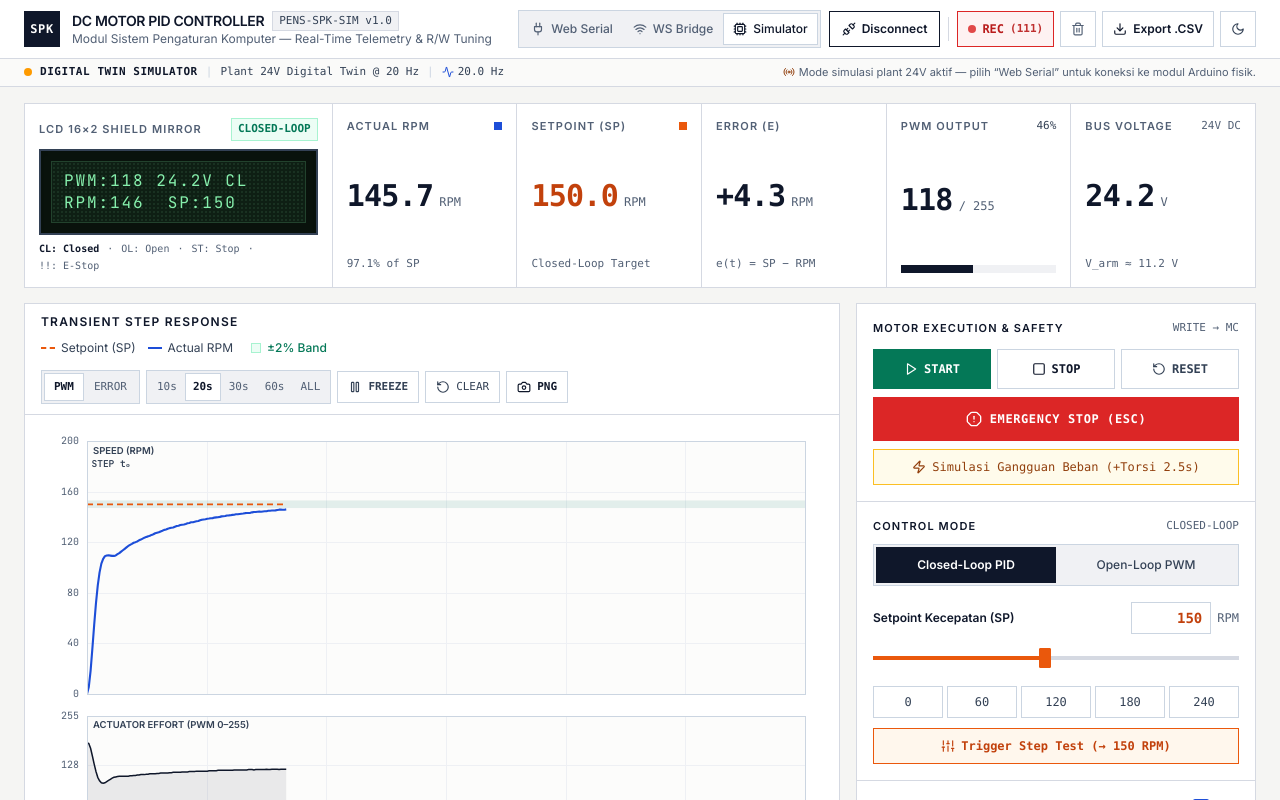
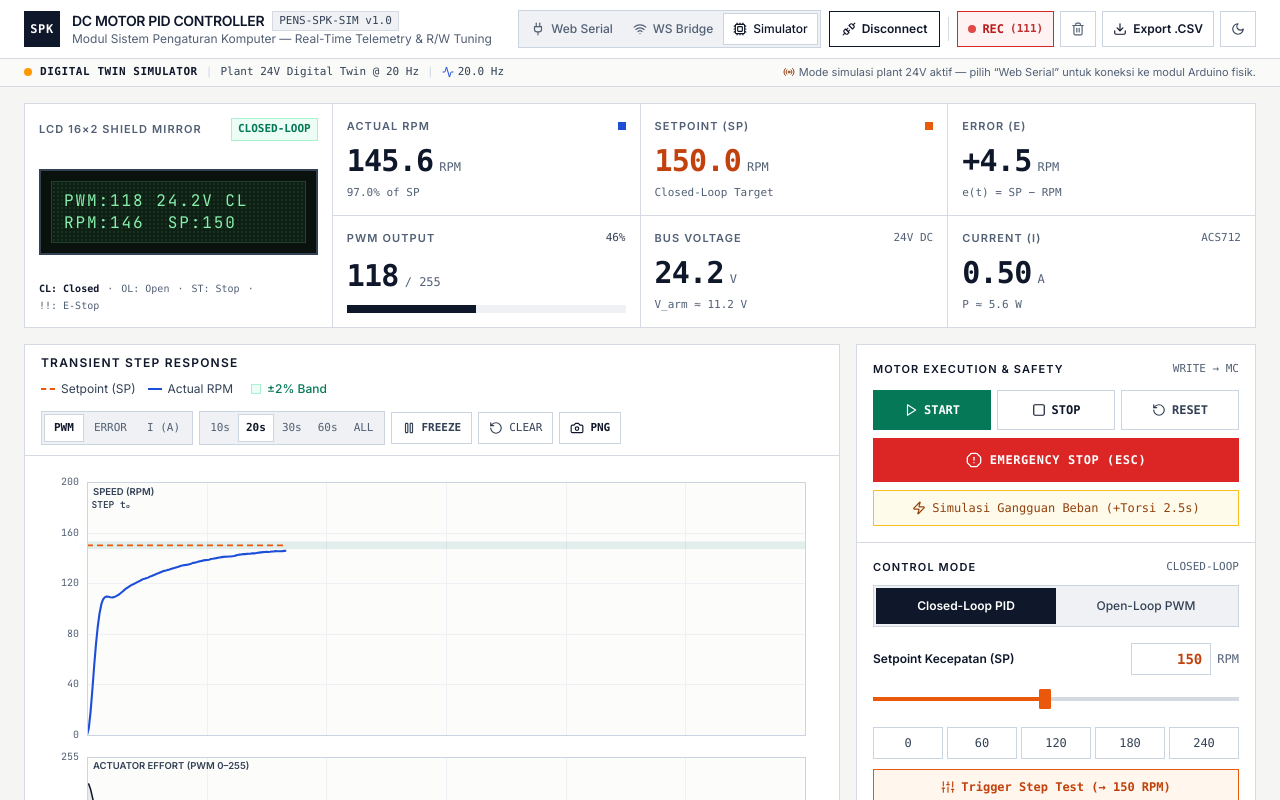
Before and after one commit to Yapidev/pens-spk-pid-motor, a Next.js app in the folder dashboard/: page / in a window 1280 px wide. Shown: the top 800 px of the page. Built offline with nearby package versions, Linux system fonts and the light colour scheme.

Commit message:
feat(dashboard): add ACS712 motor current KPI, oscilloscope trace, and CSV export

```diff
--- a/dashboard/src/components/LcdMirror.tsx
+++ b/dashboard/src/components/LcdMirror.tsx
@@ -16,6 +16,7 @@ export const LcdMirror = React.memo(function LcdMirror({
 }: LcdMirrorProps) {
   const pwm = latest?.pwm ?? 0;
   const voltage = latest?.voltage ?? 24.4;
+  const currentAmp = latest?.currentAmp ?? 0;
   const rpm = latest?.rpm ?? 0;
   const sp = latest?.setpoint ?? 0;
   const err = latest?.error ?? 0;
@@ -36,6 +37,8 @@ export const LcdMirror = React.memo(function LcdMirror({
 
   const dutyPct = (pwm / 255) * 100;
   const vEff = (voltage * pwm) / 255;
+  const powerWatt = vEff * currentAmp;
+  const isOverCurrent = currentAmp >= 4.5;
   const isSaturated = pwm >= 250;
   const withinTol =
     mode === 1 && runState === 1 && Math.abs(err) <= Math.max(sp * 0.02, 1.5);
@@ -104,8 +107,8 @@ export const LcdMirror = React.memo(function LcdMirror({
         </div>
       </div>
 
-      {/* 5 Precision Telemetry KPI Cells */}
-      <div className="grid grid-cols-2 gap-px bg-[var(--border-hairline)] sm:grid-cols-5 lg:col-span-8 xl:col-span-9">
+      {/* 6 Precision Telemetry KPI Cells */}
+      <div className="grid grid-cols-2 gap-px bg-[var(--border-hairline)] sm:grid-cols-3 2xl:grid-cols-6 lg:col-span-8 xl:col-span-9">
         {/* 1. Actual RPM */}
         <div className="flex flex-col justify-between bg-[var(--bg-surface)] p-3.5">
           <div className="flex items-center justify-between gap-1">
@@ -224,7 +227,7 @@ export const LcdMirror = React.memo(function LcdMirror({
         </div>
 
         {/* 5. Supply Voltage */}
-        <div className="col-span-2 flex flex-col justify-between bg-[var(--bg-surface)] p-3.5 sm:col-span-1">
+        <div className="flex flex-col justify-between bg-[var(--bg-surface)] p-3.5">
           <div className="flex items-center justify-between gap-1">
             <span className="text-[0.6875rem] font-semibold uppercase tracking-[0.1em] text-[var(--ink-muted)]">
               BUS VOLTAGE
@@ -241,6 +244,39 @@ export const LcdMirror = React.memo(function LcdMirror({
             V_arm ≈ {vEff.toFixed(1)} V
           </div>
         </div>
+
+        {/* 6. Motor Current (ACS712 5A) */}
+        <div className="flex flex-col justify-between bg-[var(--bg-surface)] p-3.5">
+          <div className="flex items-center justify-between gap-1">
+            <span className="text-[0.6875rem] font-semibold uppercase tracking-[0.1em] text-[var(--ink-muted)]">
+              CURRENT (I)
+            </span>
+            <span
+              className={`font-mono text-[0.6875rem] ${
+                isOverCurrent
+                  ? "font-semibold text-[var(--accent-danger-ink)]"
+                  : "text-[var(--ink-muted)]"
+              }`}
+            >
+              {isOverCurrent ? "OVER" : "ACS712"}
+            </span>
+          </div>
+          <div className="mt-2 flex items-baseline gap-1.5">
+            <span
+              className={`font-mono text-2xl font-semibold tracking-tight tabular-nums xl:text-3xl ${
+                isOverCurrent
+                  ? "text-[var(--accent-danger-ink)]"
+                  : "text-[var(--ink-primary)]"
+              }`}
+            >
+              {currentAmp.toFixed(2)}
+            </span>
+            <span className="font-mono text-xs text-[var(--ink-muted)]">A</span>
+          </div>
+          <div className="mt-1.5 font-mono text-[0.6875rem] tabular-nums text-[var(--ink-muted)]">
+            P ≈ {powerWatt.toFixed(1)} W
+          </div>
+        </div>
       </div>
     </section>
   );
--- a/dashboard/src/components/StepResponseChart.tsx
+++ b/dashboard/src/components/StepResponseChart.tsx
@@ -18,7 +18,7 @@ interface StepResponseChartProps {
 }
 
 type TimeWindow = 10 | 20 | 30 | 60 | 0; // 0 = ALL
-type SubTraceMode = "pwm" | "error";
+type SubTraceMode = "pwm" | "error" | "current";
 
 interface ChartLayout {
   padLeft: number;
@@ -351,6 +351,8 @@ export const StepResponseChart = React.memo(function StepResponseChart({
       mainTop + mainH - (Math.max(0, Math.min(yMaxRpm, rpm)) / yMaxRpm) * mainH;
     const yPwmOf = (pwm: number) =>
       subTop + subH - (Math.max(0, Math.min(255, pwm)) / 255) * subH;
+    const yCurOf = (amp: number) =>
+      subTop + subH - (Math.max(0, Math.min(5, amp)) / 5) * subH;
     const yErrOf = (err: number) =>
       subTop +
       subH / 2 -
@@ -432,6 +434,17 @@ export const StepResponseChart = React.memo(function StepResponseChart({
         ctx.fillStyle = pal.inkMuted;
         ctx.fillText(String(v), padLeft - 8, y);
       }
+    } else if (st === "current") {
+      for (const v of [0, 2.5, 5]) {
+        const y = Math.round(yCurOf(v)) + 0.5;
+        ctx.strokeStyle = v === 0 ? pal.axis : pal.grid;
+        ctx.beginPath();
+        ctx.moveTo(padLeft, y);
+        ctx.lineTo(padLeft + plotW, y);
+        ctx.stroke();
+        ctx.fillStyle = pal.inkMuted;
+        ctx.fillText(`${v}A`, padLeft - 8, y);
+      }
     } else {
       for (const v of [-errAbsMax, 0, errAbsMax]) {
         const y = Math.round(yErrOf(v)) + 0.5;
@@ -451,7 +464,11 @@ export const StepResponseChart = React.memo(function StepResponseChart({
     ctx.textAlign = "left";
     ctx.textBaseline = "top";
     ctx.fillText(
-      st === "pwm" ? "ACTUATOR EFFORT (PWM 0–255)" : "TRACKING ERROR (SP − RPM)",
+      st === "pwm"
+        ? "ACTUATOR EFFORT (PWM 0–255)"
+        : st === "current"
+          ? "MOTOR CURRENT (ACS712 0–5A)"
+          : "TRACKING ERROR (SP − RPM)",
       padLeft + 6,
       subTop + 4
     );
@@ -553,6 +570,34 @@ export const StepResponseChart = React.memo(function StepResponseChart({
         }
         ctx.strokeStyle = pal.pwmStroke;
         ctx.lineWidth = 1.5;
+        ctx.stroke();
+      } else if (st === "current") {
+        ctx.beginPath();
+        for (let i = startIdx; i < endIdx; i++) {
+          const s = source[i];
+          const x = xOf(s.elapsedSec);
+          const y = yCurOf(s.currentAmp);
+          if (i === startIdx) ctx.moveTo(x, y);
+          else ctx.lineTo(x, y);
+        }
+        const lastX = xOf(source[endIdx - 1].elapsedSec);
+        const firstX = xOf(source[startIdx].elapsedSec);
+        ctx.lineTo(lastX, subTop + subH);
+        ctx.lineTo(firstX, subTop + subH);
+        ctx.closePath();
+        ctx.fillStyle = pal.bandFill;
+        ctx.fill();
+
+        ctx.beginPath();
+        for (let i = startIdx; i < endIdx; i++) {
+          const s = source[i];
+          const x = xOf(s.elapsedSec);
+          const y = yCurOf(s.currentAmp);
+          if (i === startIdx) ctx.moveTo(x, y);
+          else ctx.lineTo(x, y);
+        }
+        ctx.strokeStyle = pal.ok;
+        ctx.lineWidth = 1.6;
         ctx.stroke();
       } else {
         ctx.beginPath();
@@ -890,6 +935,18 @@ export const StepResponseChart = React.memo(function StepResponseChart({
             >
               ERROR
             </button>
+            <button
+              type="button"
+              aria-pressed={subTrace === "current"}
+              onClick={() => setSubTrace("current")}
+              className={`min-h-7 px-2.5 py-1 transition-colors ${
+                subTrace === "current"
+                  ? "bg-[var(--bg-surface)] font-semibold text-[var(--ink-primary)] shadow-[inset_0_0_0_1px_var(--border-control)]"
+                  : "text-[var(--ink-muted)] hover:text-[var(--ink-primary)]"
+              }`}
+            >
+              I (A)
+            </button>
           </div>
 
           {/* Time Window */}
@@ -982,7 +1039,9 @@ export const StepResponseChart = React.memo(function StepResponseChart({
             <div className="pointer-events-none absolute right-3 top-2 border border-[var(--border-strong)] bg-[var(--bg-surface)]/95 px-2.5 py-1.5 font-mono text-xs tabular-nums shadow-sm">
               <div className="mb-0.5 flex items-center justify-between gap-4 border-b border-[var(--border-hairline)] pb-0.5 text-[0.6875rem] text-[var(--ink-muted)]">
                 <span>t = {hoveredSample.elapsedSec.toFixed(2)} s</span>
-                <span>{hoveredSample.voltage.toFixed(1)} V</span>
+                <span>
+                  {hoveredSample.voltage.toFixed(1)} V · {hoveredSample.currentAmp.toFixed(2)} A
+                </span>
               </div>
               <div className="grid grid-cols-2 gap-x-4 gap-y-0.5">
                 <span className="text-[var(--accent-sp)]">SP: {hoveredSample.setpoint.toFixed(1)}</span>
--- a/dashboard/src/lib/csvExport.ts
+++ b/dashboard/src/lib/csvExport.ts
@@ -18,6 +18,7 @@ export function exportTelemetryCsv(
     "error_rpm",
     "pwm_0_255",
     "voltage_v",
+    "current_a",
     "kp",
     "ki",
     "kd",
@@ -41,6 +42,7 @@ export function exportTelemetryCsv(
         s.error.toFixed(2),
         s.pwm,
         s.voltage.toFixed(2),
+        s.currentAmp.toFixed(2),
         s.kp.toFixed(3),
         s.ki.toFixed(3),
         s.kd.toFixed(3),
--- a/dashboard/src/lib/motorSimulator.ts
+++ b/dashboard/src/lib/motorSimulator.ts
@@ -35,6 +35,7 @@ export class MotorPlantSimulator {
   private currentNorm = 0;    // Arus jangkar ternormalisasi
   private filteredRpm = 0;    // Hasil filter EMA (alpha = 0.40)
   private supplyVoltage = 24.4;
+  private motorCurrentAmp = 0; // Simulasi sensor arus ACS712 5A (A)
   private loadTorqueRpm = 0;  // Gangguan beban mekanis eksternal sementara
   private loadDecayTicks = 0;
 
@@ -189,6 +190,7 @@ export class MotorPlantSimulator {
           this.omegaRpm = 0;
           this.currentNorm = 0;
           this.filteredRpm = 0;
+          this.motorCurrentAmp = 0;
           this.simTimeMs = 0;
           this.resetPid();
           this.emit("ACK,CMD,RESET");
@@ -292,6 +294,19 @@ export class MotorPlantSimulator {
       this.omegaRpm = Math.max(0, this.omegaRpm + dOmega * subDt);
     }
 
+    // Simulasi arus jangkar ACS712 5A (no-load + inrush akselerasi + beban torsi)
+    const noLoadAmp = this.currentPwm > 0 ? 0.16 + 0.0028 * this.currentPwm : 0;
+    const accelAmp = Math.max(0, driveInput - this.omegaRpm) * 0.0085;
+    const loadAmp = this.loadTorqueRpm * 0.022;
+    const targetCurrent =
+      this.currentPwm > 0
+        ? Math.max(0, Math.min(5.0, noLoadAmp + accelAmp + loadAmp + (Math.random() - 0.5) * 0.03))
+        : 0;
+    this.motorCurrentAmp = 0.25 * targetCurrent + 0.75 * this.motorCurrentAmp;
+    if (this.currentPwm === 0 && this.motorCurrentAmp < 0.02) {
+      this.motorCurrentAmp = 0;
+    }
+
     // Kuantisasi & jitter kecil encoder (sekitar ±0.45 RPM)
     const encoderNoise = this.omegaRpm > 0.5 ? (Math.random() - 0.5) * 0.9 : 0;
     const measuredRpm = Math.max(0, this.omegaRpm + encoderNoise);
@@ -330,6 +345,7 @@ export class MotorPlantSimulator {
       this.kd.toFixed(3),
       this.mode,
       runState,
+      this.motorCurrentAmp.toFixed(2),
     ].join(",");
 
     this.emit(line);
--- a/dashboard/src/lib/protocol.ts
+++ b/dashboard/src/lib/protocol.ts
@@ -40,6 +40,7 @@ export function parseSerialLine(
       const kd = Number.parseFloat(parts[9]);
       const modeVal = Number.parseInt(parts[10], 10);
       const runVal = Number.parseInt(parts[11], 10);
+      const currentAmp = parts.length >= 13 ? Number.parseFloat(parts[12]) : 0;
 
       if (
         Number.isFinite(timestampMs) &&
@@ -63,6 +64,7 @@ export function parseSerialLine(
             error: Number.isFinite(error) ? error : setpoint - rpm,
             pwm: Math.max(0, Math.min(255, pwm)),
             voltage: Number.isFinite(voltage) ? voltage : 0,
+            currentAmp: Number.isFinite(currentAmp) ? Math.max(0, currentAmp) : 0,
             kp: Number.isFinite(kp) ? kp : 0,
             ki: Number.isFinite(ki) ? ki : 0,
             kd: Number.isFinite(kd) ? kd : 0,
@@ -108,6 +110,7 @@ export function parseSerialLine(
       const rpm = Number(obj.rpm ?? obj.actual ?? 0);
       const pwm = Math.round(Number(obj.pwm ?? 0));
       const voltage = Number(obj.v ?? obj.volt ?? obj.voltage ?? 24.4);
+      const currentAmp = Number(obj.i ?? obj.cur ?? obj.current ?? 0);
       const kp = Number(obj.kp ?? 0);
       const ki = Number(obj.ki ?? 0);
       const kd = Number(obj.kd ?? 0);
@@ -128,6 +131,7 @@ export function parseSerialLine(
             error: Number.isFinite(Number(obj.err)) ? Number(obj.err) : setpoint - rpm,
             pwm: Math.max(0, Math.min(255, pwm)),
             voltage,
+            currentAmp: Number.isFinite(currentAmp) ? Math.max(0, currentAmp) : 0,
             kp,
             ki,
             kd,
--- a/dashboard/src/types/telemetry.ts
+++ b/dashboard/src/types/telemetry.ts
@@ -13,6 +13,7 @@ export interface TelemetrySample {
   error: number;
   pwm: number;
   voltage: number;
+  currentAmp: number;
   kp: number;
   ki: number;
   kd: number;
```
